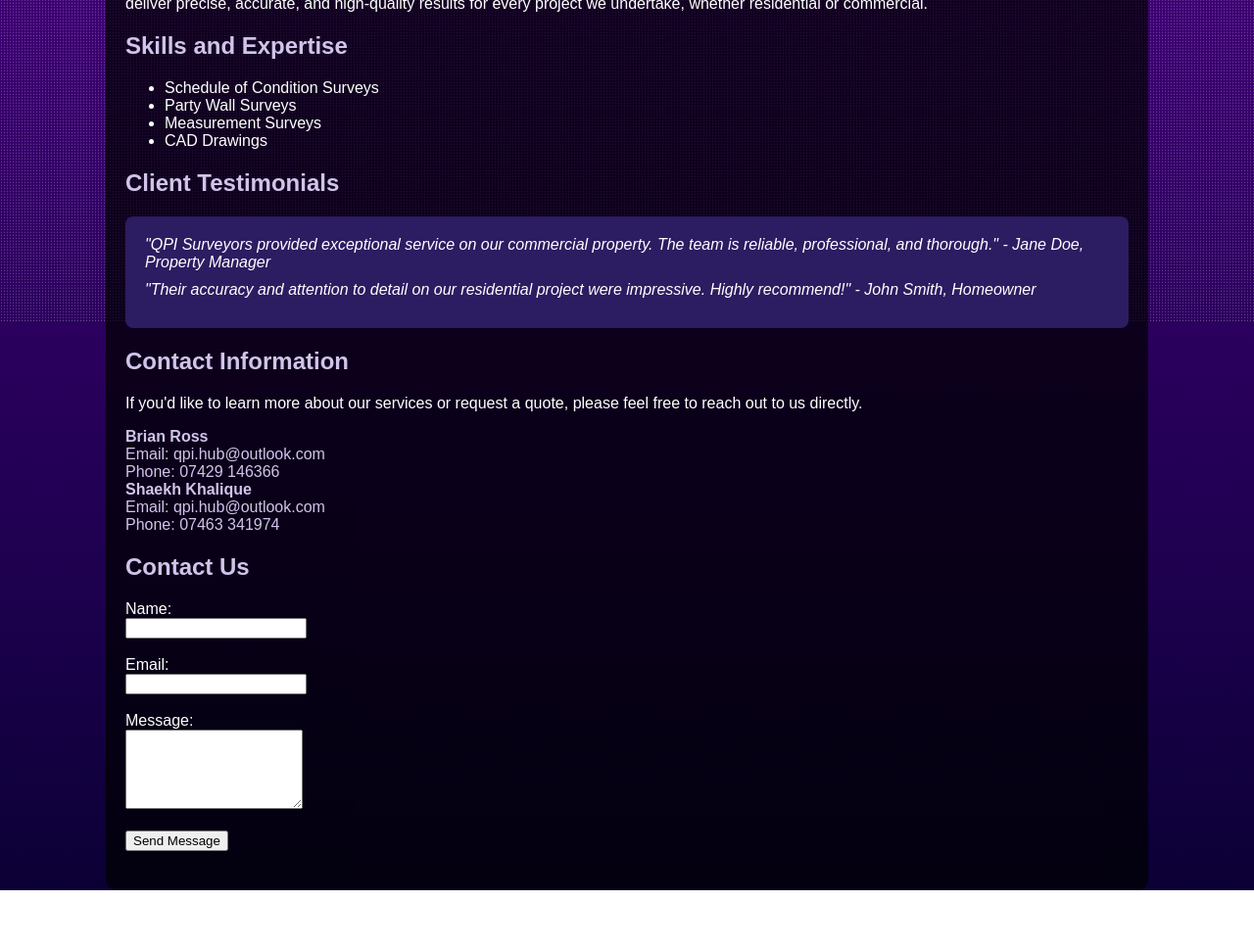
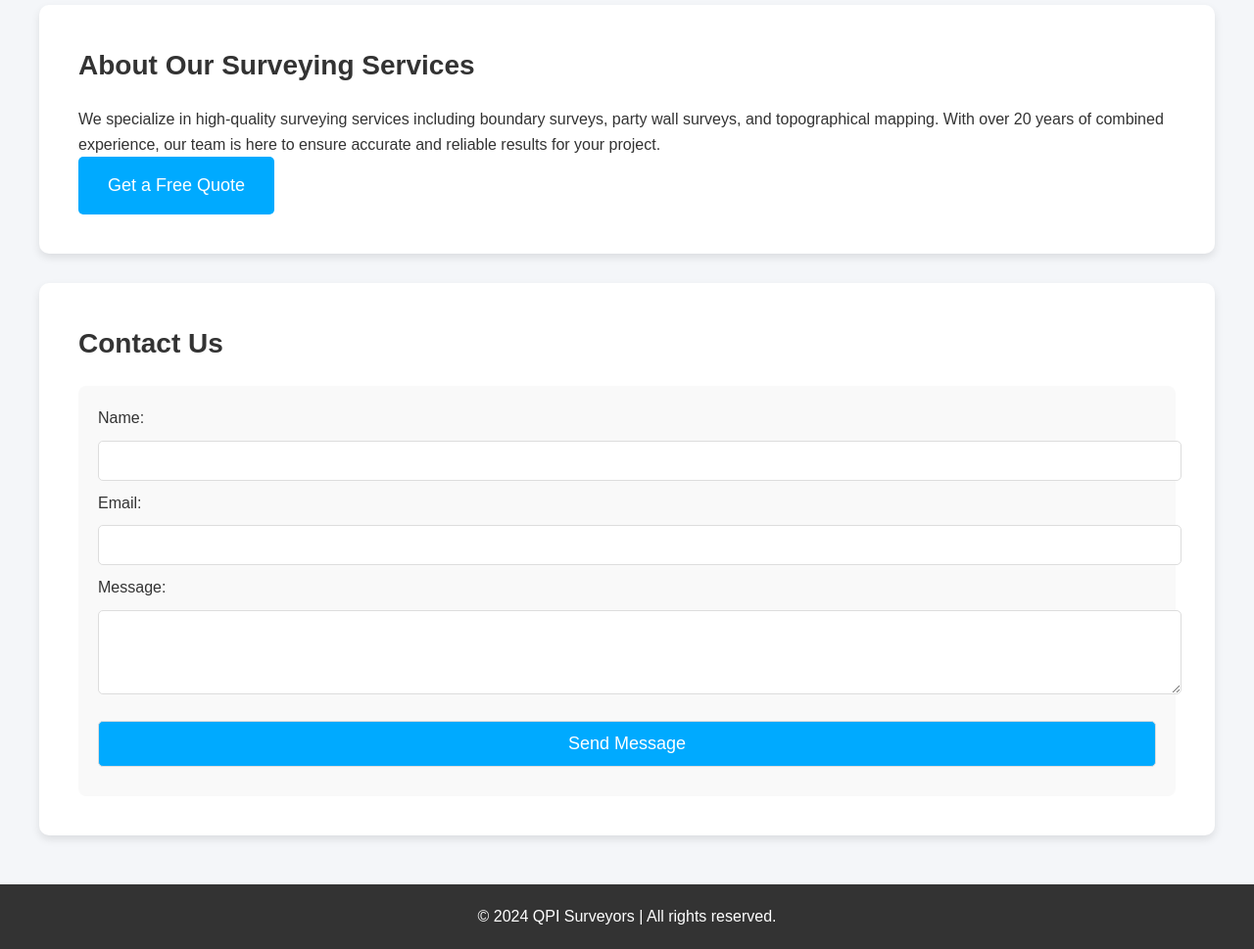
Before and after one commit to QPI-Surveyors/qpi-surveyors.github.io, a plain HTML site: page index.html in a window 1280 px wide. Shown: the part 268-1237 px from the top of the page at 98% size. Before the commit the page ends 1177 px from the top, so only its background shows below. Drawn offline with Linux system fonts and the light colour scheme.

Commit message:
Update index.html

```diff
--- a/index.html
+++ b/index.html
@@ -1,133 +1,186 @@
 <!DOCTYPE html>
 <html lang="en">
+
 <head>
     <meta charset="UTF-8">
     <meta name="viewport" content="width=device-width, initial-scale=1.0">
     <title>QPI Surveyors</title>
     <style>
+        /* Global Reset */
+        body, h1, h2, p, ul {
+            margin: 0;
+            padding: 0;
+        }
+
+        /* Basic Style */
         body {
             font-family: Arial, sans-serif;
-            color: #ffffff;
-            margin: 0;
-            padding: 0;
-            background: linear-gradient(to bottom, #4b0082, #3c0072, #2c005f, #1c004d, #0b0035);
-            overflow-x: hidden;
+            background-color: #f4f6f9; /* Light grey background */
+            color: #333; /* Dark text for better readability */
+            line-height: 1.6;
         }
+
+        /* Container */
         .container {
-            width: 80%;
-            margin: auto;
+            width: 100%;
+            max-width: 1200px;
+            margin: 0 auto;
             padding: 20px;
-            background-color: rgba(0, 0, 0, 0.7);
+        }
+
+        /* Header */
+        header {
+            background-color: #00aaff; /* Bright color for attention */
+            color: white;
+            padding: 20px 0;
+            text-align: center;
+        }
+
+        .logo {
+            max-width: 150px;
+            margin-bottom: 10px;
+        }
+
+        header h1 {
+            font-size: 36px;
+            margin-top: 10px;
+        }
+
+        /* Main Section */
+        .main-section {
+            background-color: #ffffff;
+            box-shadow: 0 4px 8px rgba(0, 0, 0, 0.1);
+            padding: 40px;
             border-radius: 10px;
-            position: relative;
-            z-index: 1;
+            margin-top: 30px;
         }
-        h1 {
-            text-align: center;
-            color: #e0b3ff;
-        }
-        .contact-info, .section h2 {
-            color: #d1c4e9;
-        }
-        .section {
+
+        h2 {
+            font-size: 28px;
+            color: #333;
             margin-bottom: 20px;
         }
-        .logo {
-            display: block;
-            margin: 0 auto;
-            max-width: 150px;
-            height: auto;
+
+        /* Buttons */
+        .cta-button {
+            display: inline-block;
+            background-color: #00aaff;
+            color: white;
+            padding: 15px 30px;
+            text-align: center;
+            font-size: 18px;
+            border-radius: 5px;
+            text-decoration: none;
+            transition: background-color 0.3s ease;
         }
-        .stars {
-            position: fixed;
-            top: 0;
-            left: 0;
+
+        .cta-button:hover {
+            background-color: #0077cc;
+        }
+
+        /* Form Style */
+        form {
+            background-color: #f9f9f9;
+            padding: 20px;
+            margin-top: 20px;
+            border-radius: 8px;
+        }
+
+        label {
+            font-size: 16px;
+            color: #333;
+        }
+
+        input, textarea {
             width: 100%;
-            height: 100%;
-            background-image: radial-gradient(white 1px, transparent 1px);
-            background-size: 3px 3px;
-            opacity: 0.3;
-            animation: twinkling 20s infinite alternate;
-            z-index: 0;
+            padding: 12px;
+            margin: 10px 0;
+            border: 1px solid #ddd;
+            border-radius: 5px;
         }
-        @keyframes twinkling {
-            from { transform: translateY(0px); }
-            to { transform: translateY(-500px); }
+
+        input[type="submit"] {
+            background-color: #00aaff;
+            color: white;
+            font-size: 18px;
+            cursor: pointer;
         }
-        .testimonials {
-            background-color: #2c1c61;
+
+        input[type="submit"]:hover {
+            background-color: #0077cc;
+        }
+
+        /* Footer */
+        footer {
+            background-color: #333;
+            color: white;
+            text-align: center;
             padding: 20px;
-            border-radius: 8px;
-            margin-top: 20px;
+            margin-top: 30px;
         }
-        .testimonial {
-            font-style: italic;
-            margin-bottom: 10px;
+
+        /* Responsive Design */
+        @media (max-width: 768px) {
+            .container {
+                padding: 10px;
+            }
+
+            header h1 {
+                font-size: 28px;
+            }
+
+            .main-section {
+                padding: 30px;
+            }
+
+            h2 {
+                font-size: 24px;
+            }
+
+            .cta-button {
+                padding: 12px 25px;
+                font-size: 16px;
+            }
         }
     </style>
 </head>
+
 <body>
-    <div class="stars"></div>
+
+    <header>
+        <img src="logo.png" alt="QPI Surveyors Logo" class="logo">
+        <h1>QPI Surveyors</h1>
+    </header>
+
     <div class="container">
-        <img src="logo.png" alt="QPI Surveyors Logo" class="logo">
-
-        <h1>QPI Surveyors</h1>
-
-        <div class="section">
-            <h2>About Us</h2>
-            <p>Welcome to QPI Surveyors. We are a team of certified professionals with extensive experience in the surveying industry. Our mission is to deliver precise, accurate, and high-quality results for every project we undertake, whether residential or commercial.</p>
+        <div class="main-section">
+            <h2>About Our Surveying Services</h2>
+            <p>We specialize in high-quality surveying services including boundary surveys, party wall surveys, and topographical mapping. With over 20 years of combined experience, our team is here to ensure accurate and reliable results for your project.</p>
+            <a href="#contact-form" class="cta-button">Get a Free Quote</a>
         </div>
 
-        <div class="section">
-            <h2>Skills and Expertise</h2>
-            <ul>
-                <li>Schedule of Condition Surveys</li>
-                <li>Party Wall Surveys</li>
-                <li>Measurement Surveys</li>
-                <li>CAD Drawings</li>
-            </ul>
+        <div class="main-section" id="contact-form">
+            <h2>Contact Us</h2>
+            <form method="post" action="https://formspree.io/f/YOUR_FORM_ID">
+                <label for="name">Name:</label>
+                <input type="text" id="name" name="name" required>
+
+                <label for="email">Email:</label>
+                <input type="email" id="email" name="email" required>
+
+                <label for="message">Message:</label>
+                <textarea id="message" name="message" rows="4" required></textarea>
+
+                <input type="submit" value="Send Message">
+            </form>
         </div>
 
-        <div class="section">
-            <h2>Client Testimonials</h2>
-            <div class="testimonials">
-                <div class="testimonial">"QPI Surveyors provided exceptional service on our commercial property. The team is reliable, professional, and thorough." - Jane Doe, Property Manager</div>
-                <div class="testimonial">"Their accuracy and attention to detail on our residential project were impressive. Highly recommend!" - John Smith, Homeowner</div>
-            </div>
-        </div>
+    </div>
 
-        <div class="section">
-            <h2>Contact Information</h2>
-            <p>If you'd like to learn more about our services or request a quote, please feel free to reach out to us directly.</p>
-            <div class="contact-info">
-                <div class="contact-item">
-                    <strong>Brian Ross</strong><br>
-                    Email: qpi.hub@outlook.com<br>
-                    Phone: 07429 146366
-                </div>
-                <div class="contact-item">
-                    <strong>Shaekh Khalique</strong><br>
-                    Email: qpi.hub@outlook.com<br>
-                    Phone: 07463 341974
-                </div>
-            </div>
-        </div>
+    <footer>
+        <p>&copy; 2024 QPI Surveyors | All rights reserved.</p>
+    </footer>
 
-        <div class="section">
-            <h2>Contact Us</h2>
-            <form method="post" action="https://formspree.io/f/YOUR_FORM_ID">
-                <label for="name">Name:</label><br>
-                <input type="text" id="name" name="name" required><br><br>
+</body>
 
-                <label for="email">Email:</label><br>
-                <input type="email" id="email" name="email" required><br><br>
-
-                <label for="message">Message:</label><br>
-                <textarea id="message" name="message" rows="5" required></textarea><br><br>
-
-                <button type="submit">Send Message</button>
-            </form>
-        </div>
-    </div>
-</body>
 </html>
```
